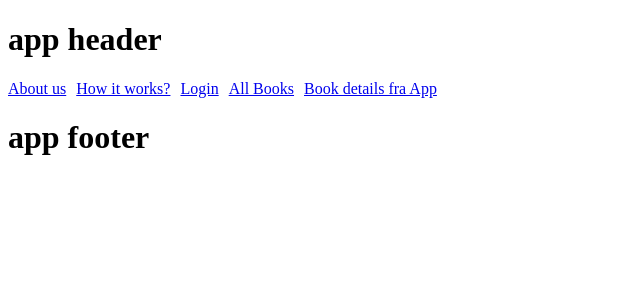
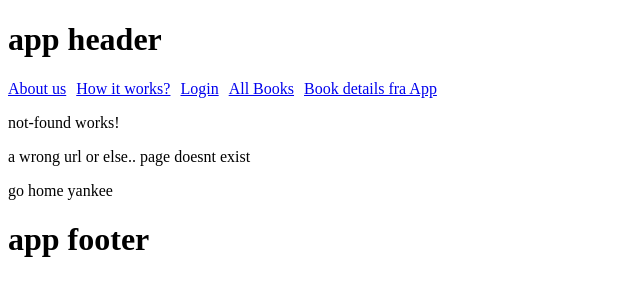
Before and after one commit to sagadavid/angular-bookStore-nitish, an Angular app in the folder bookStoreApp/: page / in a window 1280 px wide. Shown: the top 300 px of the page, without its empty margins (0-640 px from the left). Built offline with nearby package versions, Linux system fonts and the light colour scheme.

Commit message:
NotFound routing component

```diff
--- a/bookStoreApp/src/app/app-routing.module.ts
+++ b/bookStoreApp/src/app/app-routing.module.ts
@@ -2,10 +2,12 @@ import { NgModule } from '@angular/core';
 import { RouterModule, Routes } from '@angular/router';
 import { AboutUsComponent } from './about-us/about-us.component';
 import { HowItWorksComponent } from './how-it-works/how-it-works.component';
+import { NotFoundComponent } from './shared/components/not-found/not-found.component';
 
 const routes: Routes = [
   { path: 'about-us', component: AboutUsComponent },
   { path: 'how-it-works', component: HowItWorksComponent },
+  { path: '**', component: NotFoundComponent },
 ];
 
 @NgModule({
--- a/bookStoreApp/src/app/app.module.ts
+++ b/bookStoreApp/src/app/app.module.ts
@@ -8,15 +8,17 @@ import { AppRoutingModule } from './app-routing.module';
 import { AuthModule } from './auth/auth.module';
 import { UserModule } from './user/user.module';
 import { PublicModule } from './public/public.module';
+import { SharedModule } from './shared/shared.module';
 
 @NgModule({
   declarations: [AppComponent, AboutUsComponent, HowItWorksComponent],
   imports: [
     BrowserModule,
-    AppRoutingModule,
     AuthModule,
     UserModule,
     PublicModule,
+    SharedModule,
+    AppRoutingModule,
   ],
   providers: [],
   bootstrap: [AppComponent],
--- /dev/null
+++ b/bookStoreApp/src/app/shared/components/not-found/not-found.component.html
@@ -0,0 +1,3 @@
+<p>not-found works!</p>
+<p>a wrong url or else.. page doesnt exist</p>
+<p>go <a routerLink="/">home</a> yankee</p>
--- a/bookStoreApp/src/app/shared/shared.module.ts
+++ b/bookStoreApp/src/app/shared/shared.module.ts
@@ -1,10 +1,13 @@
 import { NgModule } from '@angular/core';
 import { CommonModule } from '@angular/common';
+import { NotFoundComponent } from './components/not-found/not-found.component';
 
 
 
 @NgModule({
-  declarations: [],
+  declarations: [
+    NotFoundComponent
+  ],
   imports: [
     CommonModule
   ]
```
Also changed, not shown: bookStoreApp/src/app/shared/components/not-found/not-found.component.ts (added, +10 -0 lines), bookStoreApp/src/app/shared/components/not-found/not-found.component.css (added), 1 other file (tests, documents, lock files or other folders).
